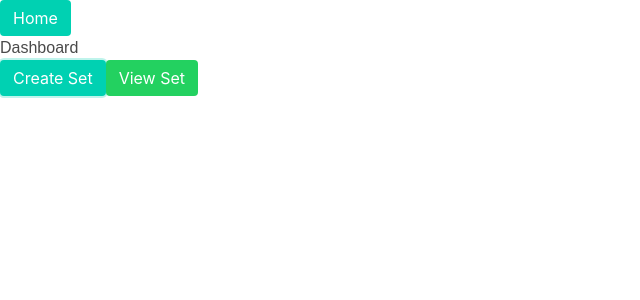
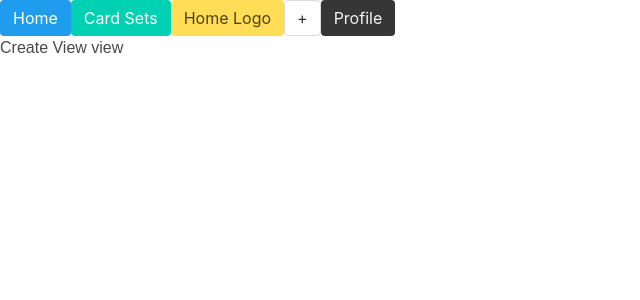
Before and after one commit to m1771vw/StudyBuddies, a React (Create React App) app: page / in a window 1280 px wide. Both pictures are taken after a click on the button "Create Set". Shown: the top 300 px of the page, without its empty margins (0-640 px from the left). Built offline with nearby package versions, Linux system fonts and the light colour scheme.

Commit message:
Added Conditional Rendering for different views Added Sample Data to CreateView/ViewSet Added buttons to header Created dashboard component

```diff
--- a/src/App.js
+++ b/src/App.js
@@ -1,14 +1,59 @@
 import React, { Component } from 'react';
 import './App.css';
+import CreateView from './components/CreateView';
+import ViewSet from './components/ViewSet';
 import UserHeader from './components/UserHeader';
+import Dashboard from './components/Dashboard';
+
+const DASHBOARD = 'DASHBOARD';
+const CREATE_VIEW = 'CREATE';
+const VIEW_SET = 'VIEW';
+
 class App extends Component {
+  state = {
+    isCreateViewClicked: false,
+    isViewSetClicked: false,
+    isDashboardClicked: true
+  }
+  viewViewSet = () => {
+    this.setState({
+      isViewSetClicked: true,
+      isCreateViewClicked: false
+    })
+  }
+  viewCreateView = () => {
+    this.setState({
+      isCreateViewClicked: true,
+      isViewSetClicked: false
+    })
+  }
+
+  changePage = pageName => {
+    switch(pageName){
+      case DASHBOARD:
+        return(<Dashboard />)
+      case CREATE_VIEW:
+        return(<CreateView />)
+      case VIEW_SET:
+        return(<ViewSet />)
+      default:
+        return null;
+    }
+  }
   render() {
     return (
       <div id="dashboard">
         <UserHeader />
-        <h1>Dashboard</h1>
-        <button className='button is-primary'>Create Set</button>
-        <button className='button is-success'>View Set</button>
+        {
+          this.state.isCreateViewClicked
+        ? <CreateView />
+        : this.state.isViewSetClicked
+        ? <ViewSet />
+        : <Dashboard viewViewSet={this.viewViewSet} viewCreateView={this.viewCreateView}
+        />
+        }
+
+
       </div>
     );
   }
--- a/src/components/CreateView.js
+++ b/src/components/CreateView.js
@@ -5,7 +5,7 @@ class CreateView extends Component {
     render() {
         return (
             <div>
-
+                <h1>Create View view</h1>
             </div>
         );
     }
--- /dev/null
+++ b/src/components/Dashboard.js
@@ -0,0 +1,22 @@
+import React, { Component } from 'react';
+import { func } from 'prop-types';
+
+class Dashboard extends Component {
+    render() {
+        return (
+            <div>
+                <h1>Dashboard</h1>
+                <button onClick={this.props.viewCreateView} className='button is-primary'>Create Set</button>
+                <button onClick={this.props.viewViewSet} className='button is-success'>View Set</button>
+            </div>
+        );
+    }
+}
+
+Dashboard.propTypes = {
+    changePage: func,
+    viewCreateView: func,
+    viewViewSet: func
+};
+
+export default Dashboard;
--- a/src/components/UserHeader.js
+++ b/src/components/UserHeader.js
@@ -4,8 +4,11 @@ class UserHeader extends Component {
     render() {
         return (
             <div id='header'>
-                <button className='button is-primary'>Home</button>
-
+                <button className='button is-info'>Home</button>
+                <button className='button is-primary'>Card Sets</button>
+                <button className='button is-warning'>Home Logo</button>
+                <button className='button'>+</button>
+                <button className='button is-dark'>Profile</button>
             </div>
         );
     }
--- a/src/components/ViewSet.js
+++ b/src/components/ViewSet.js
@@ -5,7 +5,7 @@ class Viewset extends Component {
     render() {
         return (
             <div>
-
+                <h1>View Set view</h1>
             </div>
         );
     }
```
